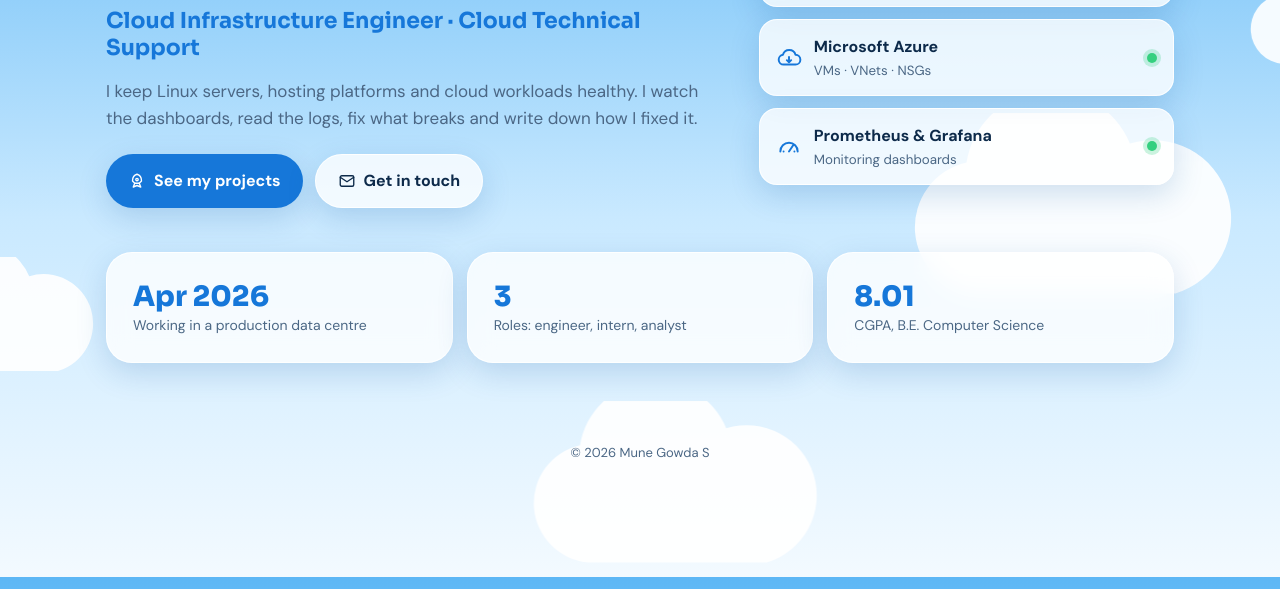
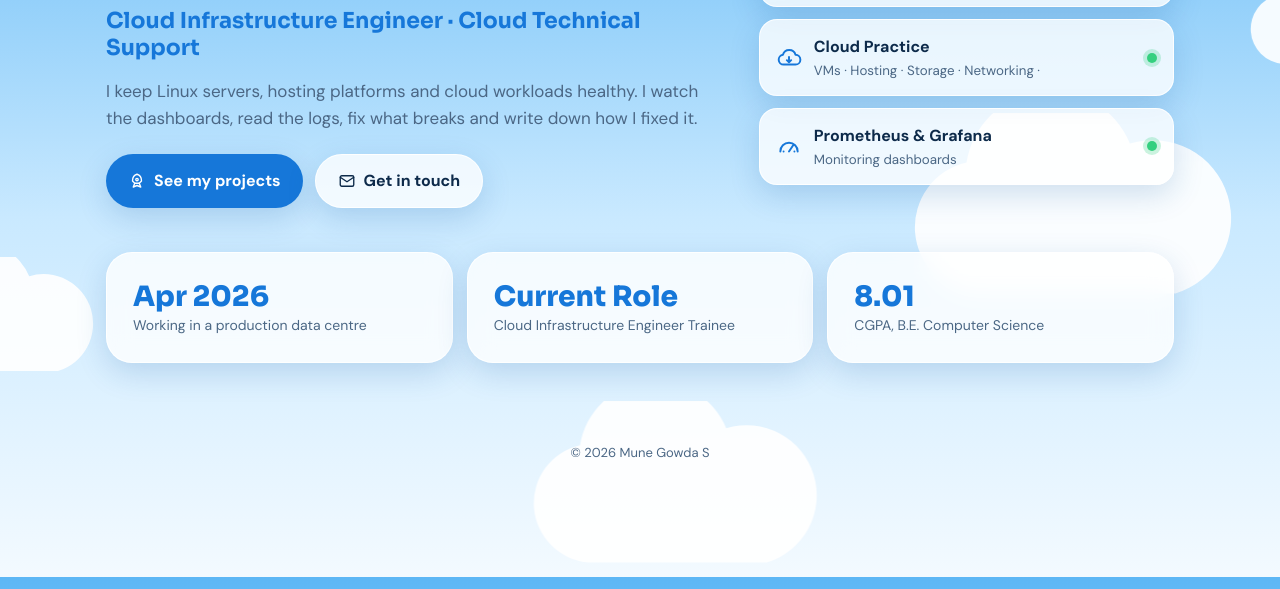
Before and after one commit to mgcloudweb-cse/mune-gowda-portfolio, a plain HTML site: page index.html in a window 1280 px wide. Shown: the part 223-812 px from the top of the page. Drawn offline with Linux system fonts and the light colour scheme.

Commit message:
Update skills and current role in index.html

```diff
--- a/index.html
+++ b/index.html
@@ -123,13 +123,13 @@ footer{position:relative;z-index:1;text-align:center;color:var(--mute);font-size
 </div>
 <div class="rack" aria-label="Skills at a glance">
 <div class="srv"><svg><use href="#i-server"/></svg><div>Linux VPS &amp; Hosting<small>Ubuntu · RHEL · Alma</small></div><i></i></div>
-<div class="srv"><svg><use href="#i-cloud"/></svg><div>Microsoft Azure<small>VMs · VNets · NSGs</small></div><i></i></div>
+<div class="srv"><svg><use href="#i-cloud"/></svg><div>Cloud Practice<small>VMs · Hosting · Storage · Networking · </small></div><i></i></div>
 <div class="srv"><svg><use href="#i-gauge"/></svg><div>Prometheus &amp; Grafana<small>Monitoring dashboards</small></div><i></i></div>
 </div>
 </div>
 <div class="stats">
 <div class="card stat"><b>Apr 2026</b><span>Working in a production data centre</span></div>
-<div class="card stat"><b>3</b><span>Roles: engineer, intern, analyst</span></div>
+<div class="card stat"><b>Current Role</b><span>Cloud Infrastructure Engineer Trainee</span></div>
 <div class="card stat"><b>8.01</b><span>CGPA, B.E. Computer Science</span></div>
 </div>
 </section>
```
